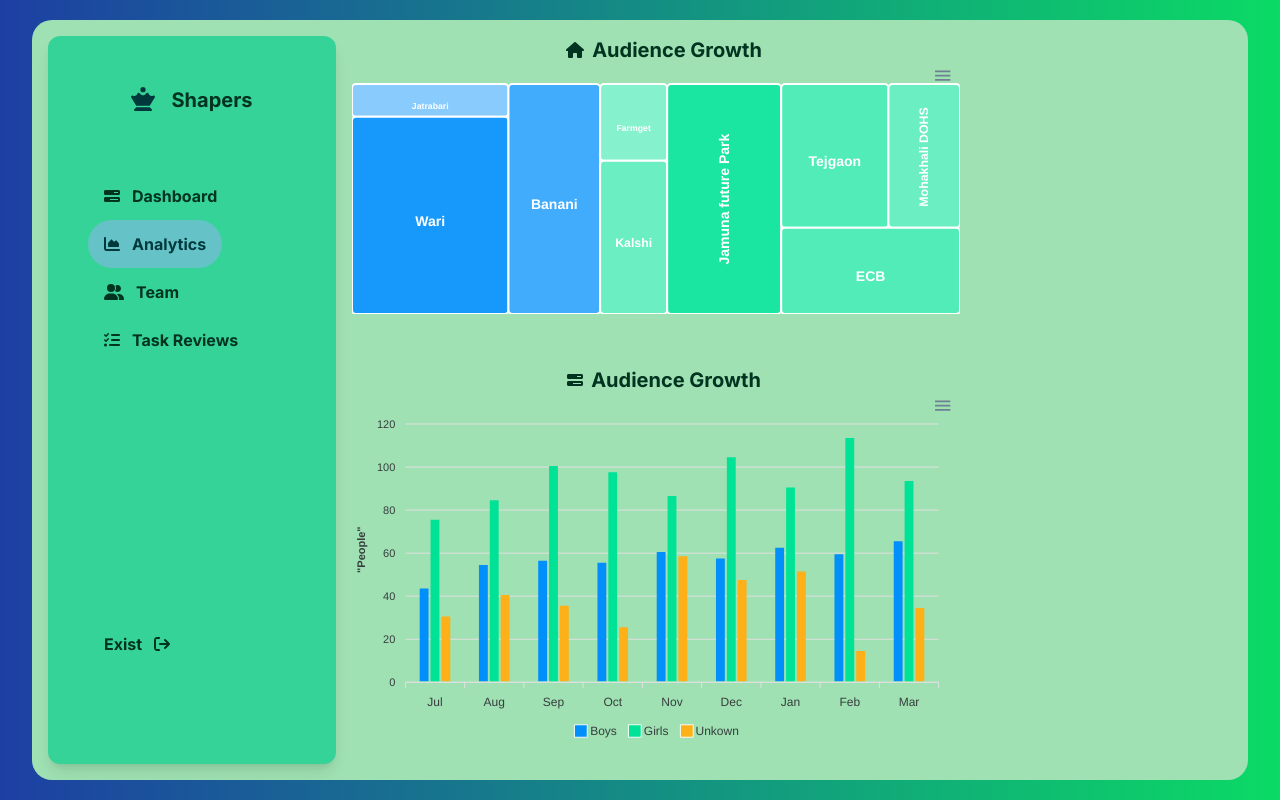
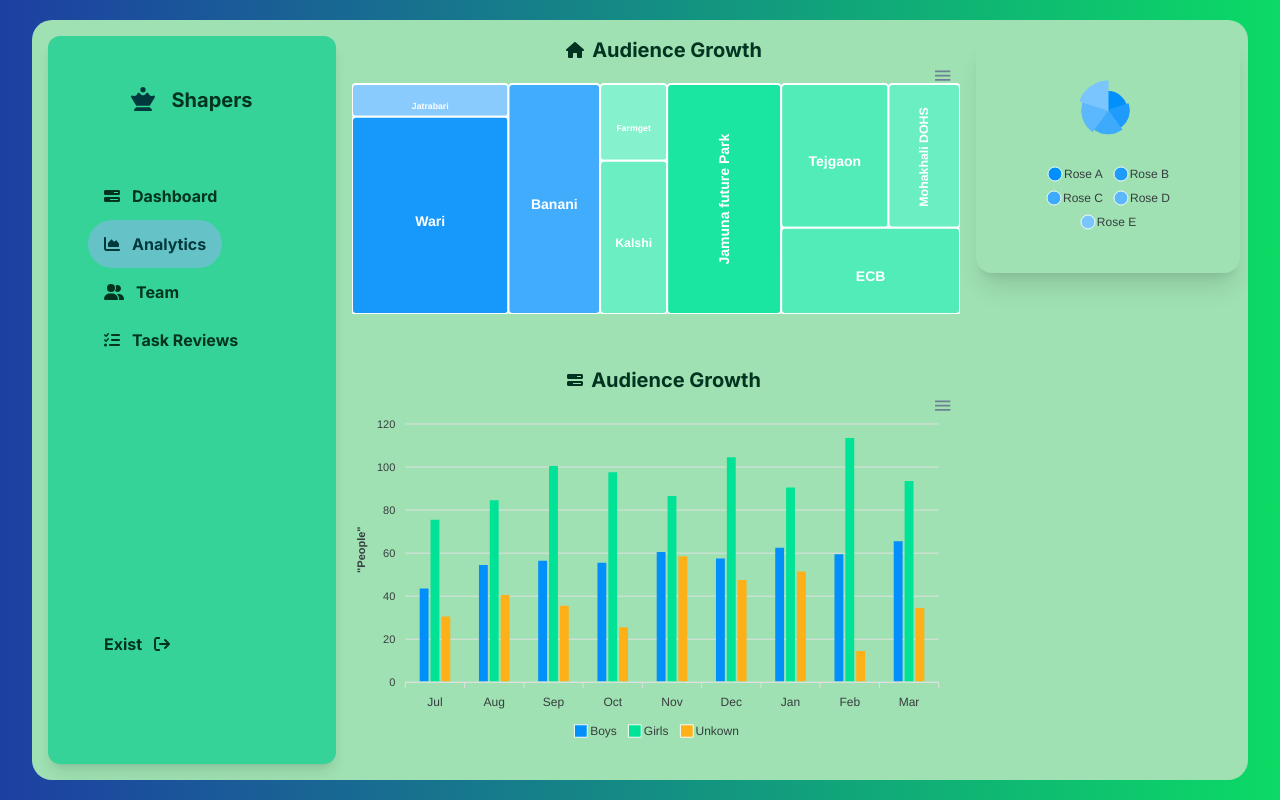
Before and after one commit to KanizFatimaMitu/project-analytics, a React (Create React App) app: page /analytics in a window 1280 px wide. Built offline with nearby package versions, Linux system fonts and the light colour scheme.

Commit message:
polar added

```diff
--- /dev/null
+++ b/src/Components/Analytics/AnalyticsSideBar.js
@@ -0,0 +1,17 @@
+import React from 'react';
+import Polar from '../Charts/Polar';
+
+const AnalyticsSideBar = () => {
+    return (
+        <div className='grid grid-rows-3 gap-2 m-4'>
+            <div class="card   shadow-xl">
+                <div class="card-body items-center text-center">
+                   <Polar></Polar>
+
+                </div>
+            </div>
+        </div>
+    );
+};
+
+export default AnalyticsSideBar;
--- /dev/null
+++ b/src/Components/Charts/Polar.js
@@ -0,0 +1,57 @@
+import React, { useState } from 'react';
+import ReactApexChart from 'react-apexcharts';
+
+const Polar = () => {
+    const [state, setState] = useState({
+        series: [42, 47, 52, 58, 65],
+        options: {
+            chart: {
+                width: 380,
+                type: 'polarArea'
+            },
+            labels: ['Rose A', 'Rose B', 'Rose C', 'Rose D', 'Rose E'],
+            fill: {
+                opacity: 1
+            },
+            stroke: {
+                width: 1,
+                colors: undefined
+            },
+            yaxis: {
+                show: false
+            },
+            legend: {
+                position: 'bottom'
+            },
+            plotOptions: {
+                polarArea: {
+                    rings: {
+                        strokeWidth: 0
+                    },
+                    spokes: {
+                        strokeWidth: 0
+                    },
+                }
+            },
+            theme: {
+                monochrome: {
+                    enabled: true,
+                    shadeTo: 'light',
+                    shadeIntensity: 0.6
+                }
+            }
+        },
+    })
+    return (
+        <div>
+            <ReactApexChart
+             options={state.options}
+              series={state.series}
+              type="polarArea"
+               width={200} />
+
+        </div>
+    );
+};
+
+export default Polar;
--- a/src/Pages/Analytics.js
+++ b/src/Pages/Analytics.js
@@ -2,12 +2,14 @@
 import './Shared.css'
 import SidebarMenu from '../Components/SidebarMenu/SidebarMenu';
 import AnalyticsTable from '../Components/Analytics/AnalyticsTable';
+import AnalyticsSideBar from '../Components/Analytics/AnalyticsSideBar';
 
 const Analytics = () => {
     return (
         <div className='appGlass'>
             <SidebarMenu></SidebarMenu>
             <AnalyticsTable></AnalyticsTable>
+            <AnalyticsSideBar></AnalyticsSideBar>
         </div>
     );
 };
```
